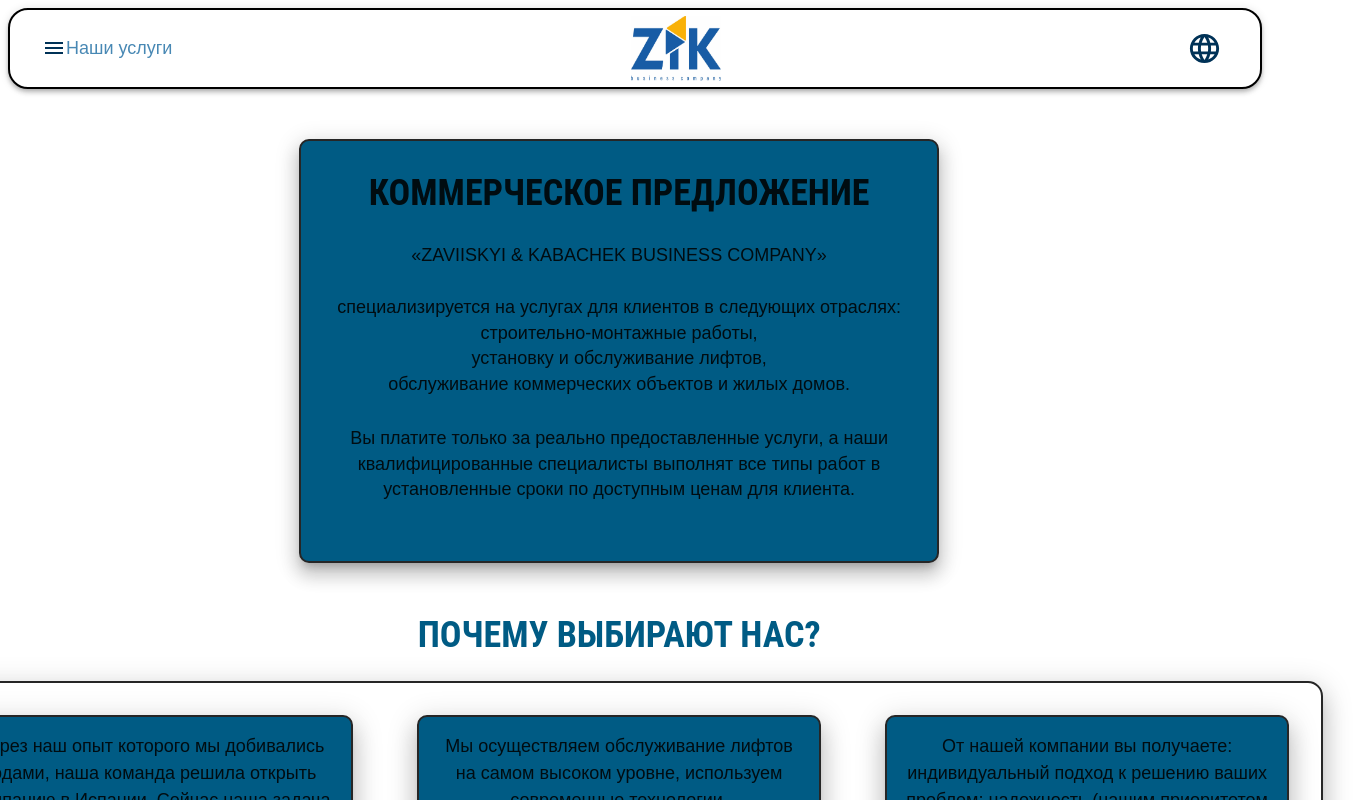
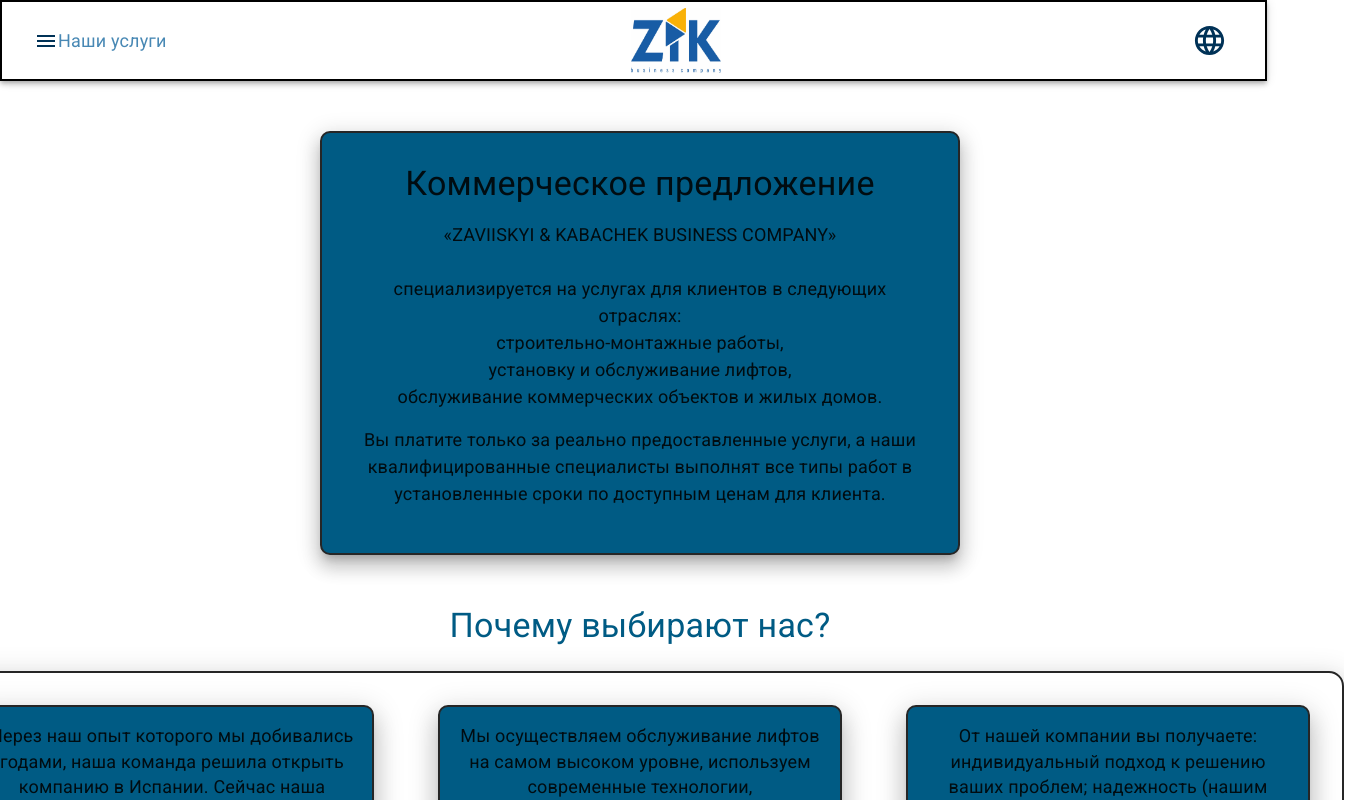
Before and after one commit to arty-mason/zik-website, a React (Create React App) app: page /home in a window 1280 px wide. Shown: the top 800 px of the page, 1365 px wide, since content can reach past the window. Built offline with nearby package versions, Linux system fonts and the light colour scheme.

Commit message:
Giving the Header fullWidth

```diff
--- a/src/App.jsx
+++ b/src/App.jsx
@@ -1,7 +1,7 @@
 import { ThemeProvider } from "@mui/material";
 import { Routes, Route, Navigate } from "react-router-dom";
 
-import theme from "./config/theme";
+import { theme } from "./config/color-config";
 
 import NavBar from "./components/NavBar";
 import Wrapper from "./components/Wrapper";
@@ -17,15 +17,14 @@
       <NavBar />
       <Wrapper>
         <Routes>
-          {/* <Route path="template" element={<Template />} /> */}
           <Route path="home" element={<Home />} />
           <Route path="construct" element={<ConstructAndInstall />} />
           <Route path="elevator" element={<ElevatorInstall />} />
           <Route path="facility" element={<FacilityService />} />
           <Route path="*" element={<Navigate to="home" replace={true} />} />
         </Routes>
-        <Footer />
       </Wrapper>
+      <Footer />
     </ThemeProvider>
   );
 }
--- a/src/components/NavBar.jsx
+++ b/src/components/NavBar.jsx
@@ -33,12 +33,14 @@
   return (
     <AppBar
       ///The navbar itself
+      disableGutters
       position="sticky"
       sx={{
-        width: "98vw",
+        marginLeft: "-8px",
+        marginTop: "-8px",
+        width: "99vw",
         backgroundColor: "white",
         border: `2px solid ${Colors.Grey.dark}`,
-        borderRadius: "20px",
       }}
     >
       <Container maxWidth="xl">
```
Also changed, not shown: src/templates/theme.js (renamed from src/config/theme.js).
